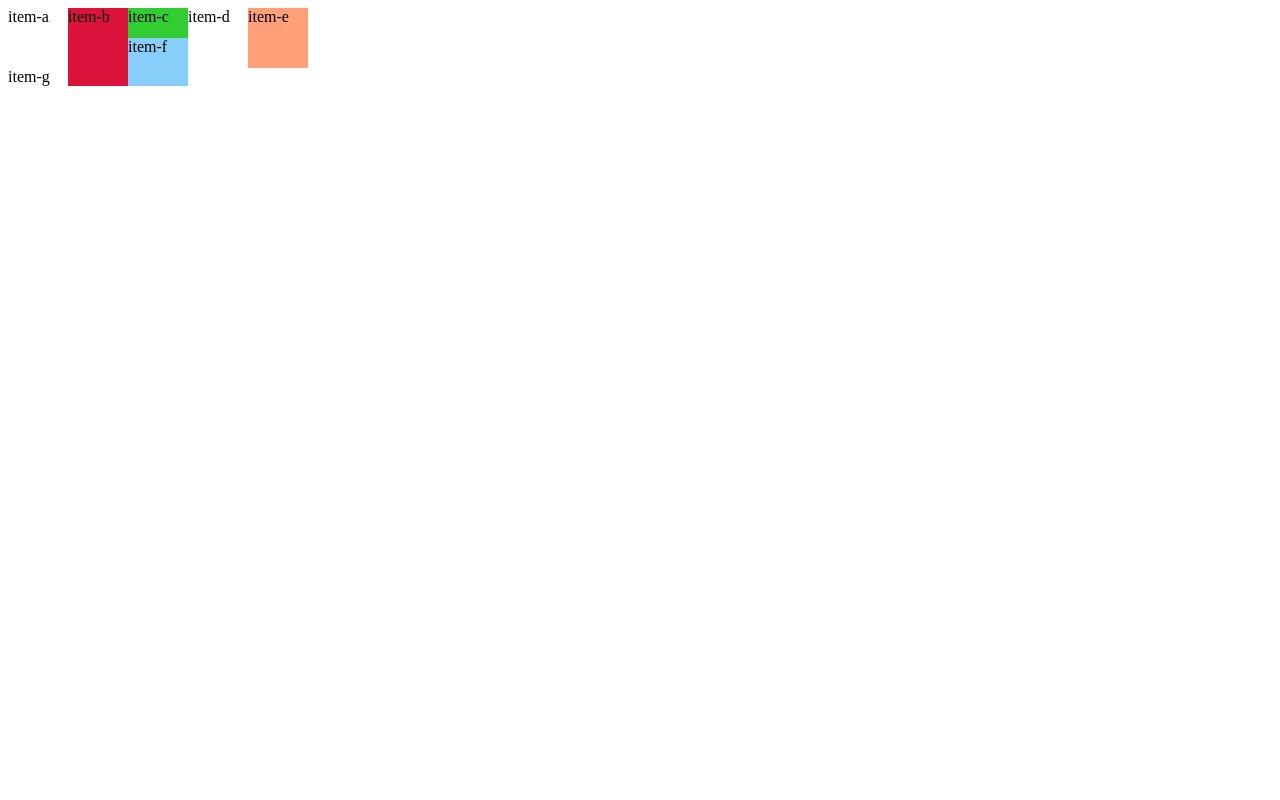
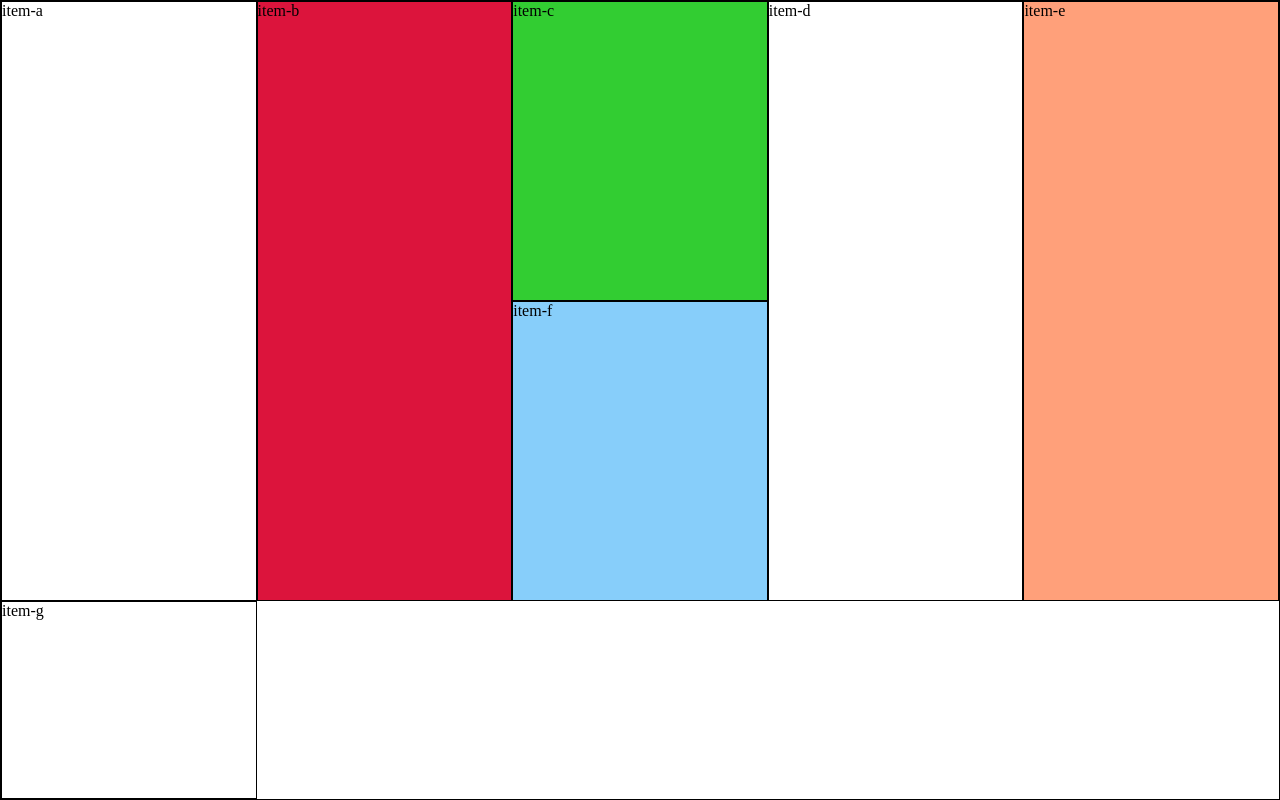
Before and after one commit to IsraelSantizo98/CSS_GRID, a plain HTML site: page tracksAutomaticos/index.html in a window 1280 px wide. Drawn offline with Linux system fonts and the light colour scheme.

Commit message:
Se modifica el layout y se agrega comentario sobre el ejercicio

```diff
--- a/tracksAutomaticos/style.css
+++ b/tracksAutomaticos/style.css
@@ -1,8 +1,22 @@
+*{
+    box-sizing: border-box;
+    margin: 0;
+}
+/**
+* ! La row que se crea al ocupar las filas y columnas predeterminadas pierde el tamaño por ejemplo de los 300 px de la fila ya que el container se tiene con height o la altura en viewport del 100 por ciento toma todo el espacio restante y si en las filas se coloca 1fr el tamaño de la nueva fila unicamente ocupa el alto de su contenido
+*/
 .container{
     display: grid;
-    grid-template-columns: repeat(5, 60px);
-    grid-template-rows: repeat(2, 30px);
+    grid-template-columns: repeat(5, 1fr);
+    grid-template-rows: repeat(2, 300px);
     grid-auto-flow: row;
+    border: 1px solid black;
+    width: 100vw;
+    height: 100vh;
+}
+.item{
+    border: 1px solid black;
+
 }
 .item-a {
     grid-column: 1;
@@ -10,7 +24,7 @@
 }
 .item-b{
     grid-column: 2;
-    grid-row: 1 / 4;
+    grid-row: 1 / 3;
     background: crimson;
 }
 .item-c{
@@ -26,10 +40,6 @@
     background: lightsalmon;
 }
 .item-f{
-    grid-column: 3;
-    grid-row: 2 / 4;
+
     background: lightskyblue;
 }
-.item-g{
-
-}
```
